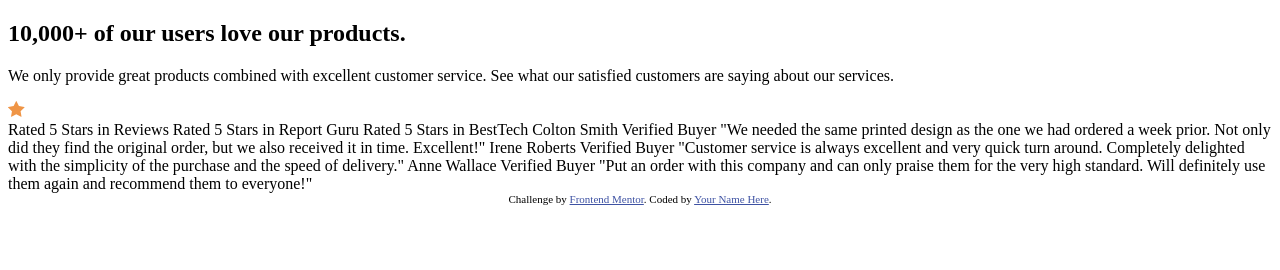
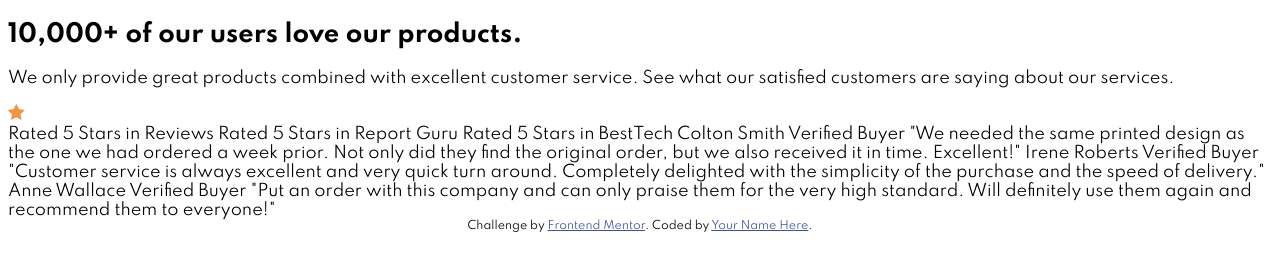
Before and after one commit to abe-m1/social-proof-section, a website: page index.html in a window 1280 px wide. Drawn offline with Linux system fonts and the light colour scheme.

Commit message:
import font

```diff
--- a/scss/main.scss
+++ b/scss/main.scss
@@ -1,3 +1,9 @@
+@import url('https://fonts.googleapis.com/css2?family=Spartan:wght@400;500;700&display=swap');
+
+body {
+  font-family: 'Spartan', sans-serif;
+}
+
 .attribution {
   font-size: 11px;
   text-align: center;
```
Also changed, not shown: css/style.css.
